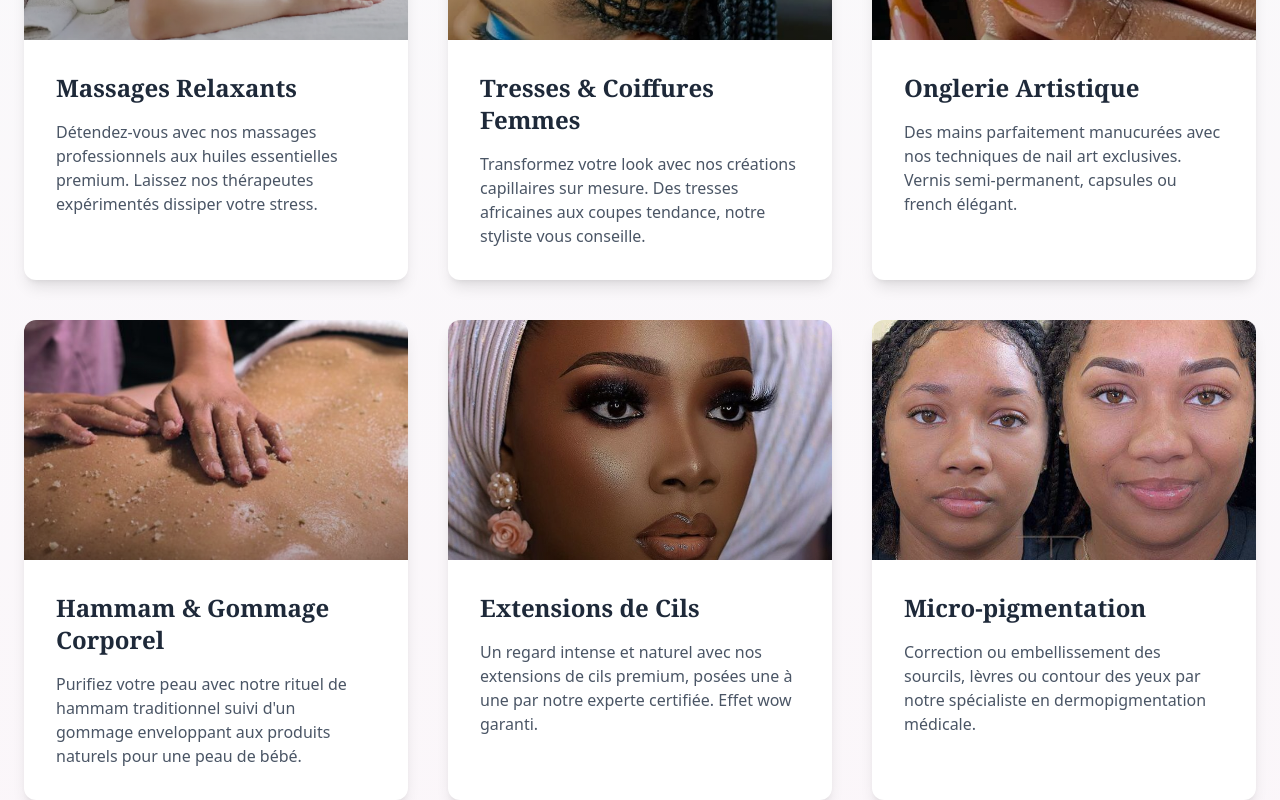
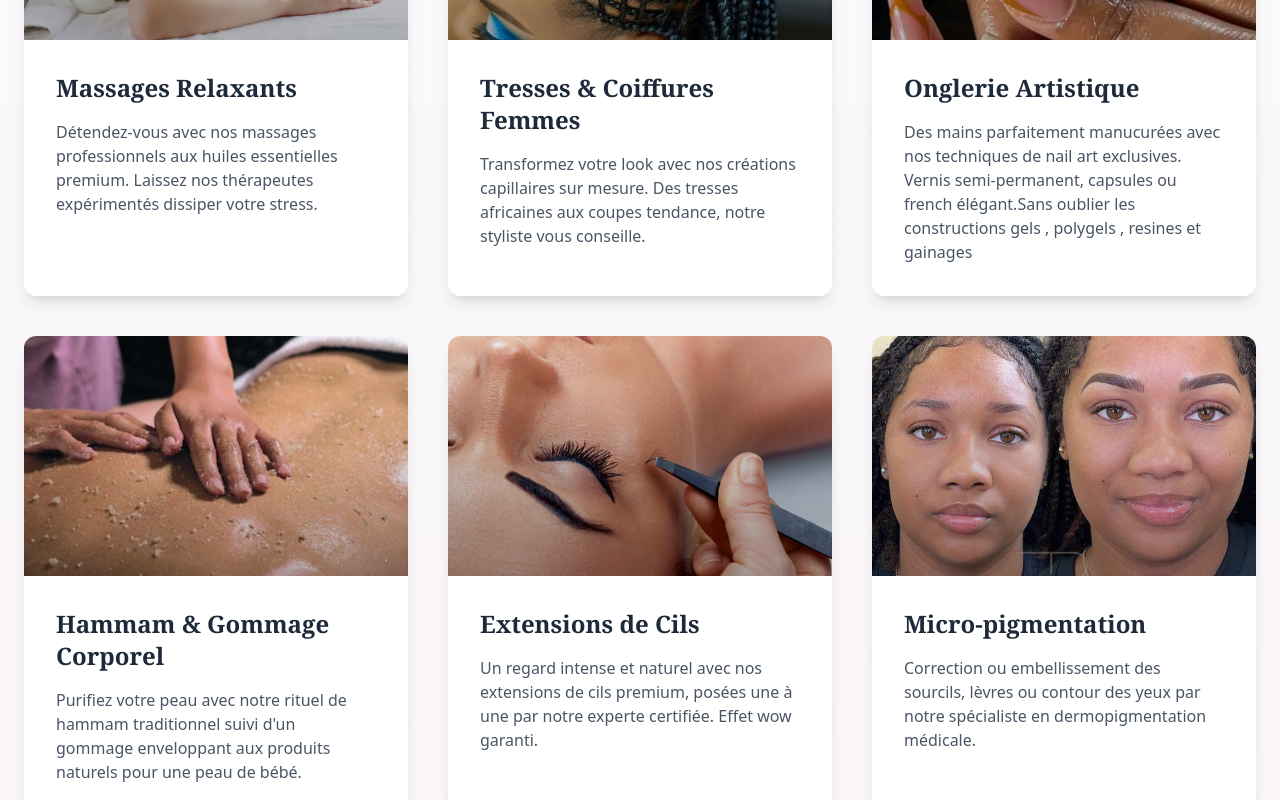
Before and after one commit to dascomsoft/dream-beauty, a React (Vite) app: page /services in a window 1280 px wide. Shown: the part 740-1540 px from the top of the page. Built offline with nearby package versions, Linux system fonts and the light colour scheme.

Commit message:
footer modification

```diff
--- a/src/components/Footer.jsx
+++ b/src/components/Footer.jsx
@@ -53,6 +53,8 @@ const Footer = () => {
               <li>Onglerie</li>
               <li>Extension de cils</li>
               <li>Micropigmentation</li>
+              <li>Coiffure femmes (tresses et pose lace frontale)</li>
+              <li>Coiffure hommes</li>
               <li>Packs beauté</li>
             </ul>
           </div>
--- a/src/pages/Services.jsx
+++ b/src/pages/Services.jsx
@@ -41,7 +41,7 @@ const ServicesPage = () => {
     {
       id: 3,
       title: "Onglerie Artistique",
-      description: "Des mains parfaitement manucurées avec nos techniques de nail art exclusives. Vernis semi-permanent, capsules ou french élégant.",
+      description: "Des mains parfaitement manucurées avec nos techniques de nail art exclusives. Vernis semi-permanent, capsules ou french élégant.Sans oublier les constructions gels , polygels , resines et gainages",
       image: "ong2.jpeg",
       alt: "Ongles artistiquement décorés"
     },
@@ -56,7 +56,7 @@ const ServicesPage = () => {
       id: 5,
       title: "Extensions de Cils",
       description: "Un regard intense et naturel avec nos extensions de cils premium, posées une à une par notre experte certifiée. Effet wow garanti.",
-      image: "cils4.jpg",
+      image: "ex1.jpg",
       alt: "Extensions de cils parfaites"
     },
     {
```
Also changed, not shown: public/ex.jpg (added), public/ex1.jpg (added).
